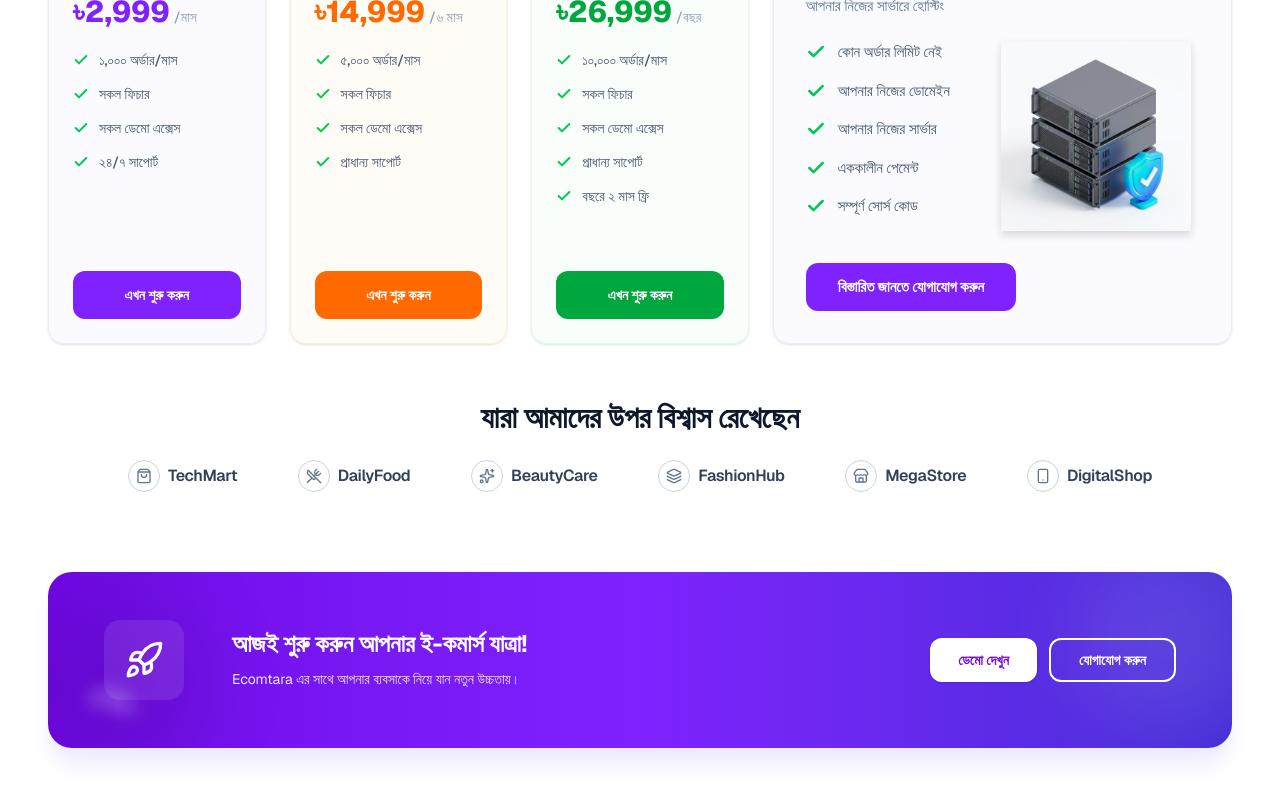
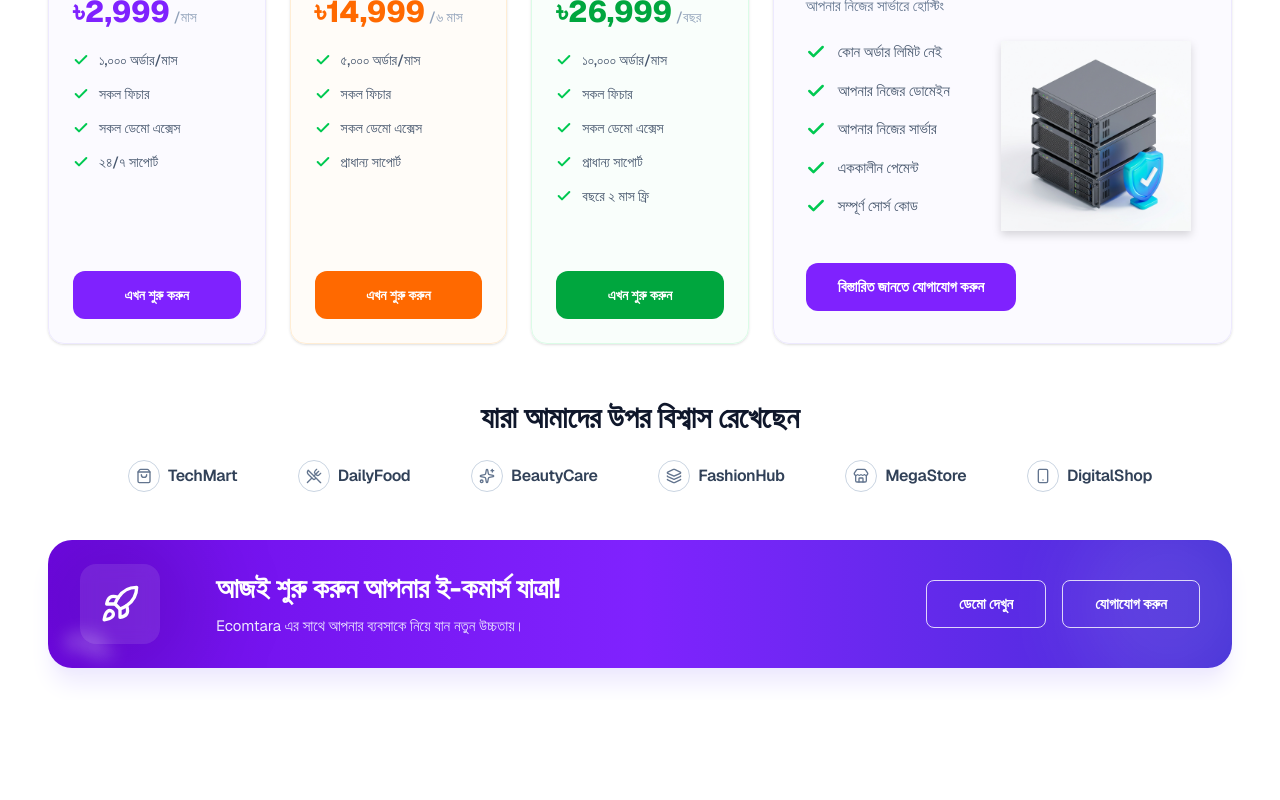
Before and after one commit to arabyhossainabid/ecomtara, a Next.js app: page / in a window 1280 px wide. Shown: the part 1765-2565 px from the top of the page. After the commit the page ends 2465 px from the top, so only its background shows below. Built offline with nearby package versions, Linux system fonts and the light colour scheme.

Commit message:
feat: update CTA section layout and buttons

```diff
--- a/src/components/sections/cta-section.tsx
+++ b/src/components/sections/cta-section.tsx
@@ -4,9 +4,9 @@ import { Container } from "@/components/layout/container";
 
 export function CtaSection() {
   return (
-    <section id="cta" className="py-16 bg-white">
+    <section id="cta" className="py-8 bg-white">
       <Container>
-        <div className="relative overflow-hidden rounded-3xl bg-gradient-to-r from-violet-700 via-violet-600 to-indigo-700 px-8 py-10 md:px-14 md:py-12 text-white shadow-xl shadow-violet-100">
+        <div className="relative overflow-hidden rounded-3xl bg-linear-to-r from-violet-700 via-violet-600 to-indigo-700 px-8 py-6 md:px-8 md:py-6 text-white shadow-xl shadow-violet-100">
           <div className="absolute -right-8 -top-8 h-48 w-48 rounded-full bg-white/10 blur-2xl pointer-events-none" />
           <div className="absolute -left-8 -bottom-8 h-48 w-48 rounded-full bg-black/10 blur-2xl pointer-events-none" />
 
@@ -23,26 +23,26 @@ export function CtaSection() {
             </div>
 
             {/* Text */}
-            <div className="flex-1 text-center lg:text-left">
-              <h2 className="text-xl md:text-2xl font-bold leading-tight mb-2">
+            <div className="flex-1 text-center lg:text-left pl-0 lg:pl-2">
+              <h2 className="text-2xl md:text-[28px] font-bold leading-tight mb-2">
                 আজই শুরু করুন আপনার ই-কমার্স যাত্রা!
               </h2>
-              <p className="text-violet-100 text-sm leading-6">
+              <p className="text-violet-100 text-[15px] leading-relaxed">
                 Ecomtara এর সাথে আপনার ব্যবসাকে নিয়ে যান নতুন উচ্চতায়।
               </p>
             </div>
 
             {/* Buttons */}
-            <div className="flex flex-col sm:flex-row gap-3 shrink-0">
+            <div className="flex flex-col sm:flex-row gap-4 shrink-0 mt-6 lg:mt-0">
               <a
                 href="#demos"
-                className="inline-flex h-11 items-center justify-center rounded-xl bg-white px-7 text-sm font-semibold text-violet-700 shadow transition-all hover:bg-violet-50 hover:scale-105"
+                className="inline-flex h-12 items-center justify-center rounded-lg border border-white/80 bg-transparent px-8 text-[15px] font-bold text-white transition-all hover:bg-white hover:text-violet-600 hover:scale-105"
               >
                 ডেমো দেখুন
               </a>
               <a
                 href="tel:+8801234567890"
-                className="inline-flex h-11 items-center justify-center rounded-xl border-2 border-white bg-transparent px-7 text-sm font-semibold text-white transition-all hover:bg-white/10 hover:scale-105"
+                className="inline-flex h-12 items-center justify-center rounded-lg border border-white/80 bg-transparent px-8 text-[15px] font-bold text-white transition-all hover:bg-white hover:text-violet-600 hover:scale-105"
               >
                 যোগাযোগ করুন
               </a>
```
